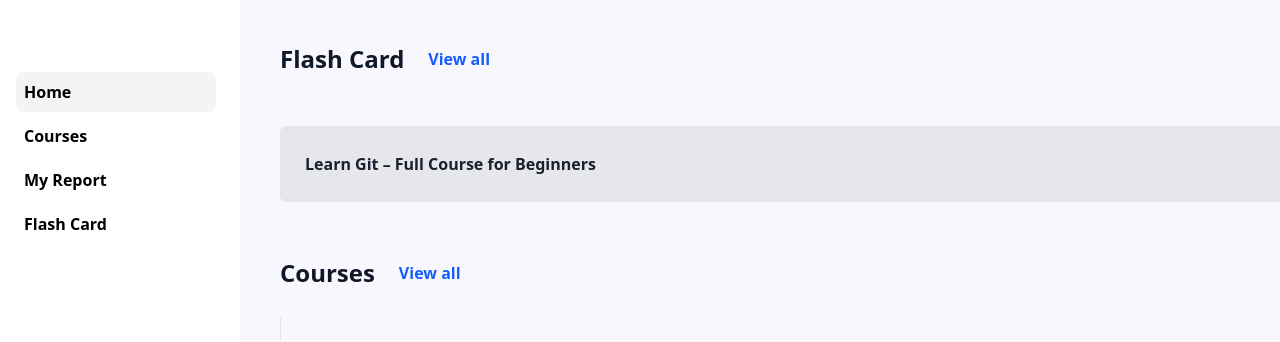
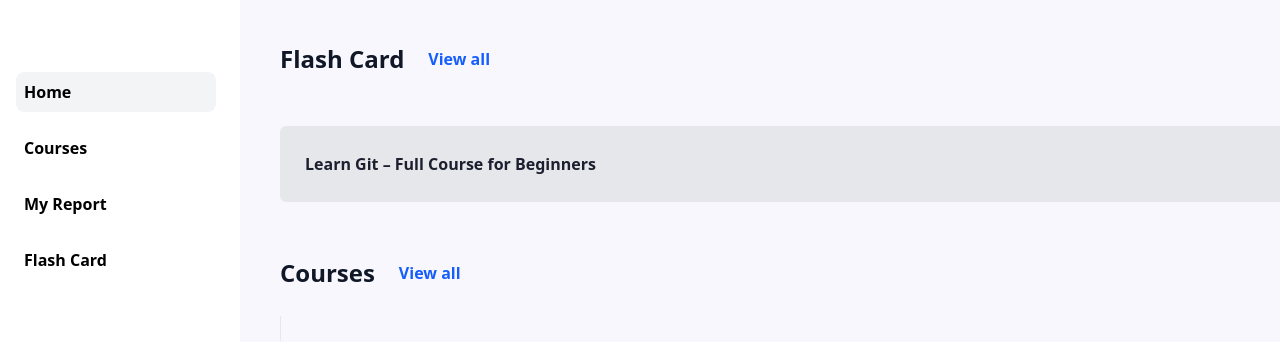
Before and after one commit to KyDuyenDo/talk2me_learnTube, a React (Vite) app in the folder client/: page / in a window 1280 px wide. Shown: the top 342 px of the page. Built offline with nearby package versions, Linux system fonts and the light colour scheme.

Commit message:
feat: sidebar

```diff
--- a/client/src/components/Navbar.tsx
+++ b/client/src/components/Navbar.tsx
@@ -23,9 +23,11 @@
             <div className="flex bg-white flex-[0_0_auto] overflow-visible relative w-60 h-full transition-[width,left] duration-300 ease-out">
                 <div className="sticky bg-white box-content flex flex-col justify-between flex-[1_1_auto] pl-4 left-0 top-16 w-60 h-[calc(100dvh-4rem)] transition-[width, left] duration-300 ease-out">
                     <nav className="flex-[1_1_auto] mb-auto overflow-x-hidden overflow-y-auto pr-6 pt-2">
-                        {
-                            navbarItem.map((item) => <NavItem title={item.title} link={item.link} active={currentPath === item.link} />)
-                        }
+                        <div className="flex flex-col gap-4">
+                            {
+                                navbarItem.map((item) => <NavItem title={item.title} link={item.link} active={currentPath === item.link} />)
+                            }
+                        </div>
                     </nav>
                 </div>
             </div>
@@ -34,7 +36,7 @@
 };
 
 const NavItem: FunctionComponent<{ title: String, icon?: SVGSVGElement, link: String, active: boolean }> = ({ title, icon, link, active }) => {
-    return <div className="rounded-lg mb-1 overflow-hidden">
+    return <div className="rounded-lg overflow-hidden">
         <div className={`max-w-[12.5rem] flex rounded-lg hover:bg-gray-100 ${active ? '!bg-gray-100' : ''}`}>
             <NavLink to={link as To} className="w-full m-0 overflow-hidden rounded-lg appearance-none bg-transparent border-none cursor-pointer">
                 <div className="flex flex-col pr-4 pl-2 pt-0 pb-0 relative">
```
